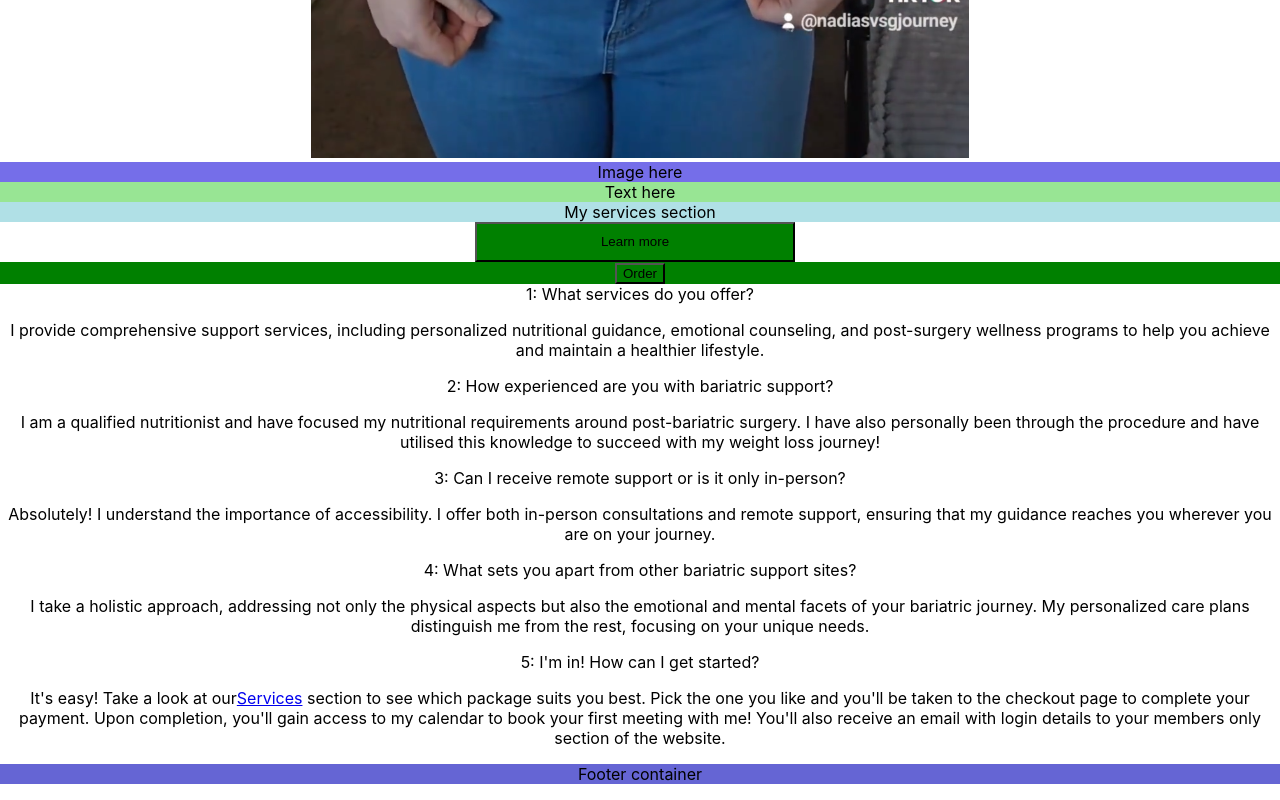
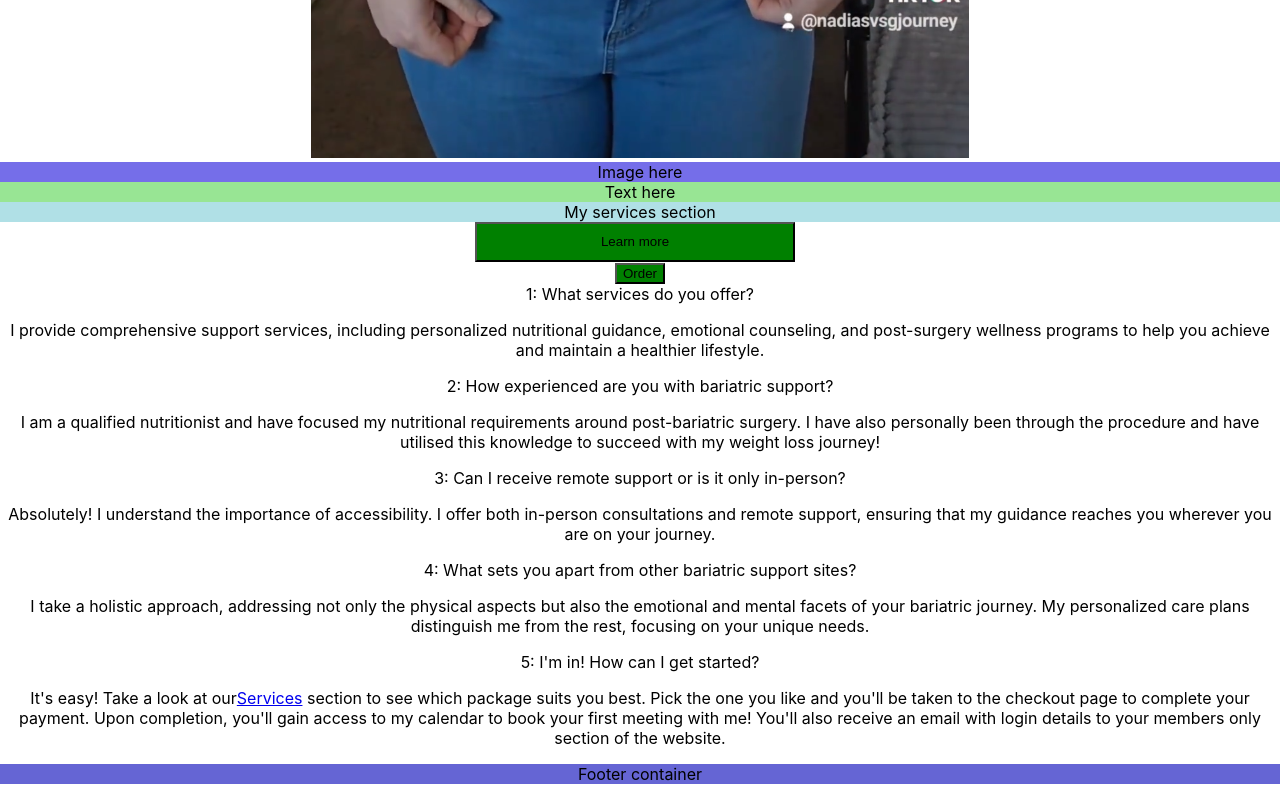
Before and after one commit to emmy-codes/bariatric-support-consulting, a React (Create React App) app: page / in a window 1280 px wide. Shown: the part 2490-3290 px from the top of the page. Built offline with nearby package versions, Linux system fonts and the light colour scheme.

Commit message:
Remove incorrectly placed class on Order component

```diff
--- a/src/Components/Order.js
+++ b/src/Components/Order.js
@@ -2,7 +2,7 @@
 
 function Order() {
     return (
-        <div className="order-button">
+        <div>
             <button className="order-button">Order</button>
         </div>
     );
```
